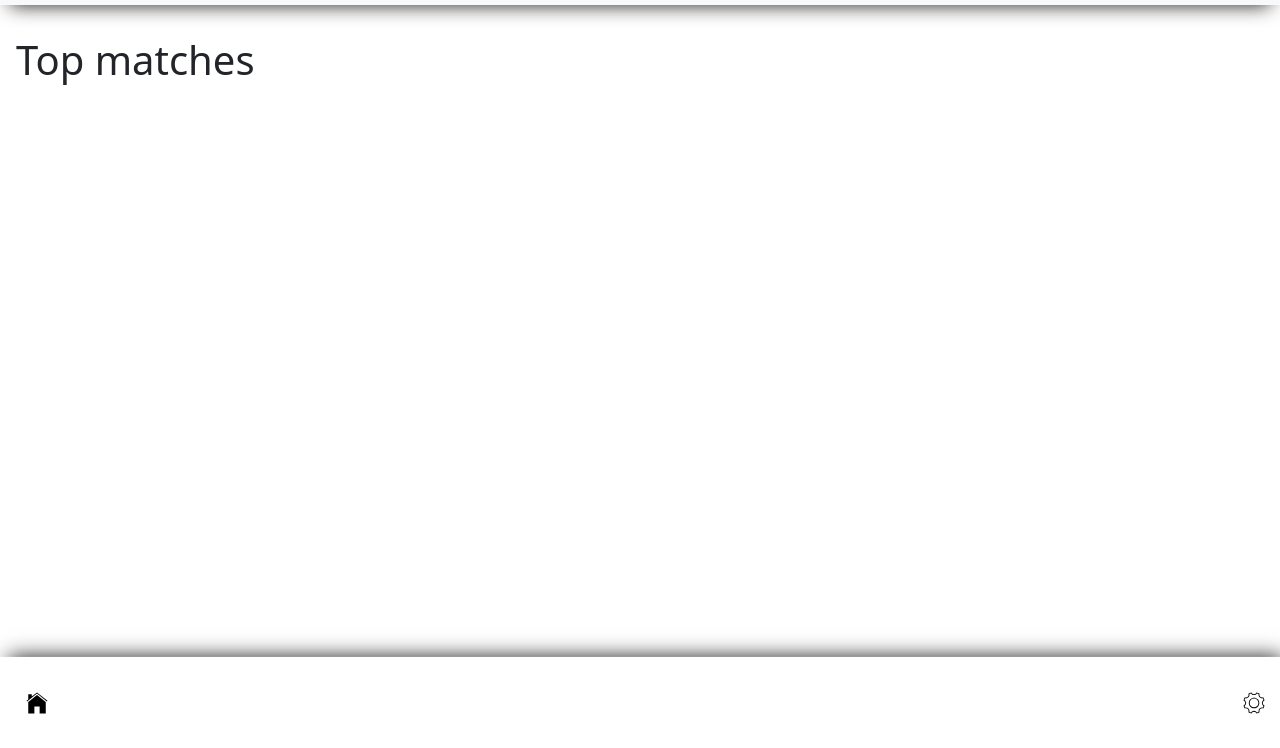
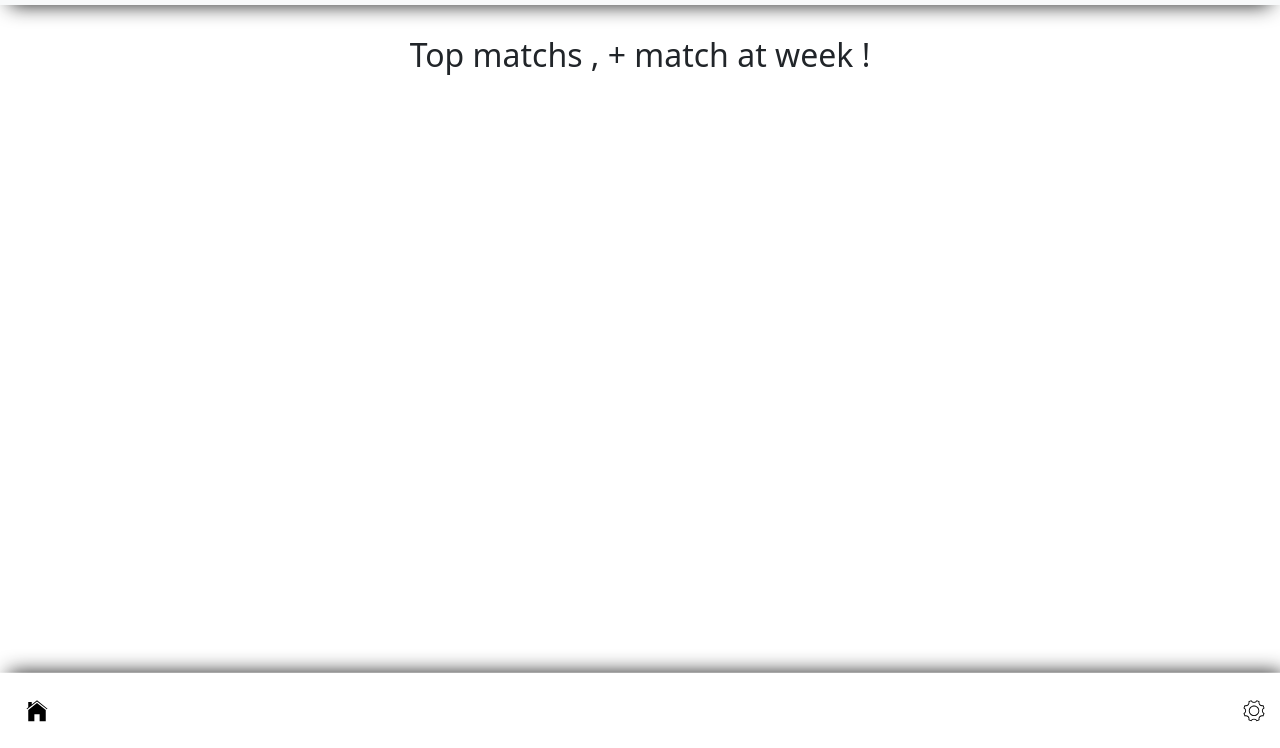
Before and after one commit to Adil-production/FootballMatches, a plain HTML site: page index.html in a window 1280 px wide. Shown: the part 52-800 px from the top of the page. Drawn offline with nearby package versions, Linux system fonts and the light colour scheme; no server answers.

Commit message:
Update index.html

```diff
--- a/index.html
+++ b/index.html
@@ -4,7 +4,7 @@
     <meta charset="UTF-8">
     <meta http-equiv="X-UA-Compatible" content="IE=edge">
     <meta name="viewport" content="width=device-width, initial-scale=1.0">
-    <title>Document</title>
+    <title>Football matchs</title>
     <link rel="icon" href="icon.png">
     <link href="https://cdn.jsdelivr.net/npm/bootstrap@5.1.1/dist/css/bootstrap.min.css" rel="stylesheet" integrity="sha384-F3w7mX95PdgyTmZZMECAngseQB83DfGTowi0iMjiWaeVhAn4FJkqJByhZMI3AhiU" crossorigin="anonymous">
 <style>
@@ -28,8 +28,9 @@
     <br>
     <br>
     <br>
+    <div align="right">
 
-   <nav id="navBottom" style="background-color: white; box-shadow: 0px -10px 20px -10px rgb(26, 26, 26); transform: translateY(1%) translateX(-1px); width: 101%;"  class=" navbar navbar-expand-lg fixed-bottom " align="center" >
+   <nav id="navBottom" style="background-color: white; box-shadow: 0px -10px 20px -10px rgb(26, 26, 26); transform: translateY(1%) translateX(-1px); width: 101%; padding: 0px;"  class=" navbar navbar-expand-lg fixed-bottom " align="center" >
     <div class="container-fluid p-2 ">
 
 
@@ -65,8 +66,11 @@
 
     </div>
    </nav>
+  <div align="center" >
+    <h2 class="m-3" id="top">Top matchs , +<span id="numberOfMatch"></span> match at week !</h2>
+</div>
 
-    <h1 class="m-3" id="top">Top matches</h1>
+</div>
     <div id="main">
 
     </div>
```
